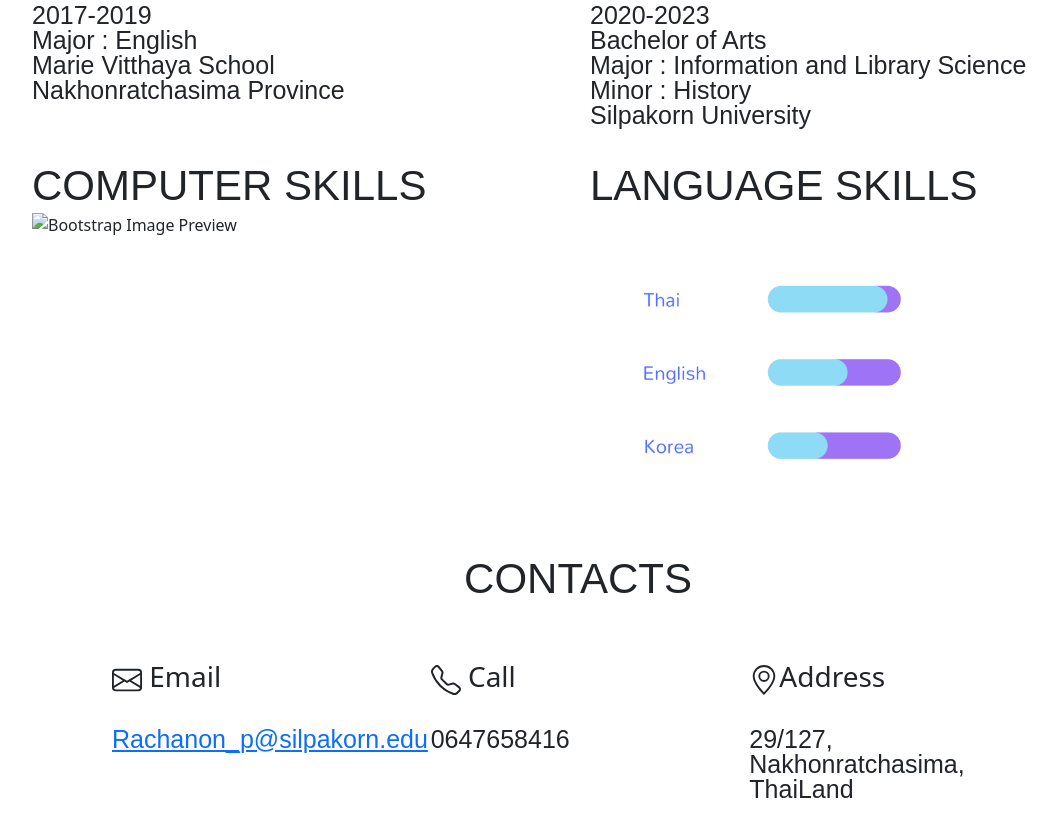
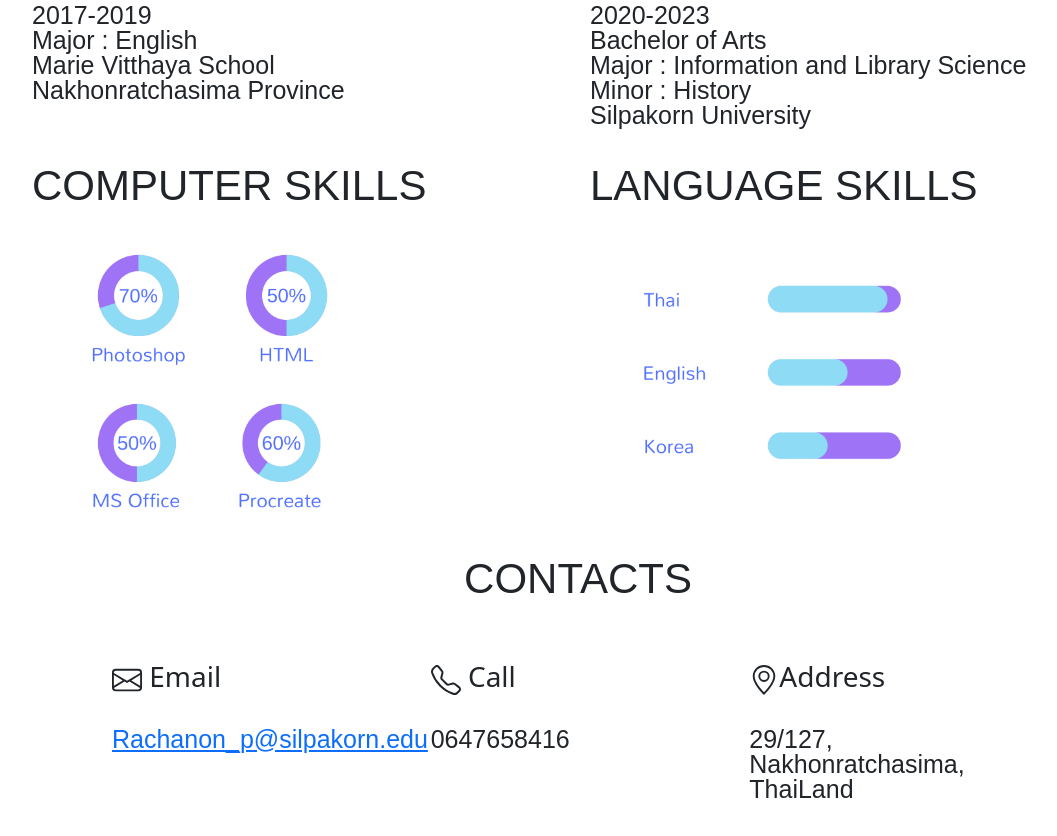
Before and after one commit to akamaruishappy/resume, a plain HTML site: page index.html in a window 1280 px wide. Shown: the part 1022-1858 px from the top of the page, without its empty margins (62-1119 px from the left). Drawn offline with nearby package versions, Linux system fonts and the light colour scheme; a web font is replaced by a local one.

Commit message:
Add files via upload

```diff
--- a/index.html
+++ b/index.html
@@ -58,7 +58,7 @@
             <br>
             <h2> Content creator </h2>
           </div>
-          <div class="col-md-6 my-5 "> <img src="images/IMG_9119.jpg" class="img-fluid rounded-circle"
+          <div class="col-md-6 my-5 "> <img src="images/img_9119.jpg" class="img-fluid rounded-circle"
 
               alt="mee" height="450" width="450"> </div>
         </div>
@@ -103,14 +103,12 @@
           <div class="row">
             <div class="col-md-6">
               <h2> <a name="skills" id="skills"></a>COMPUTER SKILLS</h2>
-              <img alt="Bootstrap Image Preview" src="images/DE1D7EDD-1A03-43FC-8D61-358835FD2DC0.PNG%20"
-
-                height="350" width="350"> </div>
+              <img alt="computer" src="images/computer.png.PNG" height="350" width="350">
+            </div>
             <div class="col-md-6">
               <h2> LANGUAGE SKILLS</h2>
-              <img alt="Bootstrap Image Preview" src="images/5DBB3114-ABB0-4806-8752-E15E6A0921E4.PNG"
-
-                height="350" width="350"> </div>
+              <img alt="language" src="images/language.png.PNG" height="350" width="350">
+            </div>
           </div>
         </div>
         <div class="row ">
```
